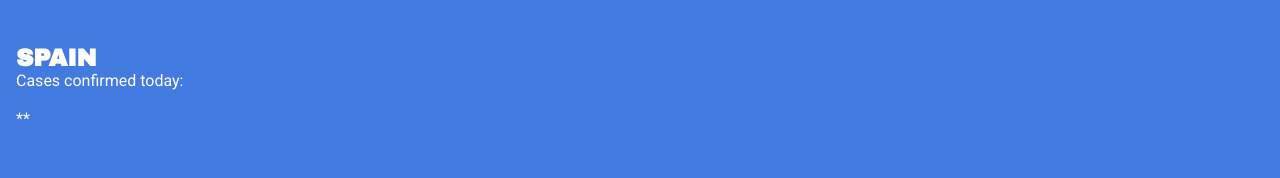
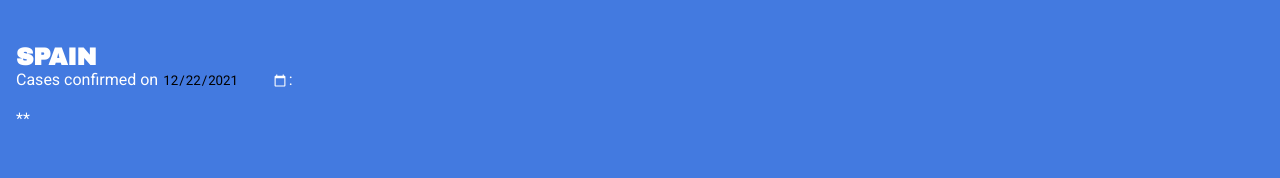
Before and after one commit to VanessaAoki/covid-tracker, a React (Create React App) app: page /main in a window 1280 px wide. Shown: the part 147-325 px from the top of the page. Built offline with nearby package versions, Linux system fonts and the light colour scheme; no server answers.

Commit message:
Add date filter

```diff
--- a/src/components/Header.js
+++ b/src/components/Header.js
@@ -1,7 +1,9 @@
 import { Link } from 'react-router-dom';
 
 const Header = () => (
-  <header><Link to="/main"><h1>Covid Tracker</h1></Link></header>
+  <header>
+    <Link to="/main"><h1>Covid Tracker</h1></Link>
+  </header>
 );
 
 export default Header;
--- a/src/components/Main.css
+++ b/src/components/Main.css
@@ -1,3 +1,5 @@
+.date { color: black; }
+
 header {
   background-color: var(--dark);
   width: 100vw;
@@ -6,10 +8,20 @@
   padding-left: 10px;
   display: flex;
   align-items: center;
+  justify-content: space-between;
 }
 
 header h1 {
   font-size: 18px;
+}
+
+.date {
+  background-color: inherit;
+  width: 9.5em;
+}
+
+.date::-webkit-calendar-picker-indicator {
+  filter: invert(1);
 }
 
 .mainSection {
--- a/src/components/Main.js
+++ b/src/components/Main.js
@@ -1,4 +1,5 @@
-import { React, useEffect } from 'react';
+/* eslint-disable no-use-before-define */
+import { React, useEffect, useState } from 'react';
 import { useSelector, useDispatch } from 'react-redux';
 import { fetchGetData } from '../redux/main/main';
 import { fetchGetDataCountry } from '../redux/main/country';
@@ -13,13 +14,21 @@
   const date = new Date();
   const newDate = `${date.getFullYear()}-${date.getMonth() + 1}-${date.getDate()}`;
 
-  useEffect(() => {
-    dispatch(fetchGetData(newDate, 'Spain'));
-  }, []);
+  const [inputDate, setInputDate] = useState(newDate);
 
   useEffect(() => {
-    dispatch(fetchGetDataCountry(newDate, 'Spain'));
-  }, []);
+    dispatch(fetchGetData(inputDate, 'Spain'));
+  }, [inputDate]);
+
+  useEffect(() => {
+    dispatch(fetchGetDataCountry(inputDate, 'Spain'));
+  }, [inputDate]);
+
+  const handleChange = (e) => {
+    setInputDate(e.target.value);
+  };
+
+  console.log(inputDate);
 
   return (
     <div className="mainContainer">
@@ -27,7 +36,10 @@
         <article className="mainHeader">
           <h2>SPAIN</h2>
           <p>
-            Cases confirmed today:
+            Cases confirmed on
+            {' '}
+            <input type="date" className="date" name="date" value={inputDate} onChange={handleChange} />
+            :
             <br />
             {country.today_new_confirmed}
             <br />
--- a/src/redux/main/country.js
+++ b/src/redux/main/country.js
@@ -1,5 +1,5 @@
 const FETCH_DATA_COUNTRY = 'FETCH_DATA_COUNTRY';
-const HANDLE_FETCH_ERROR = 'HANDLE_FETCH_ERROR';
+const HANDLE_COUNTRY_FETCH_ERROR = 'HANDLE_COUNTRY_FETCH_ERROR';
 const apiURL = 'https://api.covid19tracking.narrativa.com/api/';
 // AIzaSyAvEFXz3-bZRMojyQL0ufIfZopKUYMVy2A
 
@@ -11,7 +11,7 @@
 });
 
 const handleFetchError = () => ({
-  type: HANDLE_FETCH_ERROR,
+  type: HANDLE_COUNTRY_FETCH_ERROR,
 });
 
 export const fetchGetDataCountry = (date, country) => async (dispatch) => {
@@ -29,11 +29,8 @@
 const reducer = (state = initialState, action) => {
   switch (action.type) {
     case FETCH_DATA_COUNTRY:
-      if (state !== initialState) {
-        return state;
-      }
       return action.payload;
-    case HANDLE_FETCH_ERROR:
+    case HANDLE_COUNTRY_FETCH_ERROR:
       return state;
     default:
       return state;
--- a/src/redux/main/main.js
+++ b/src/redux/main/main.js
@@ -29,9 +29,6 @@
 const reducer = (state = initialState, action) => {
   switch (action.type) {
     case FETCH_DATA:
-      if (state !== initialState) {
-        return state;
-      }
       return action.payload;
     case HANDLE_FETCH_ERROR:
       return state;
```
